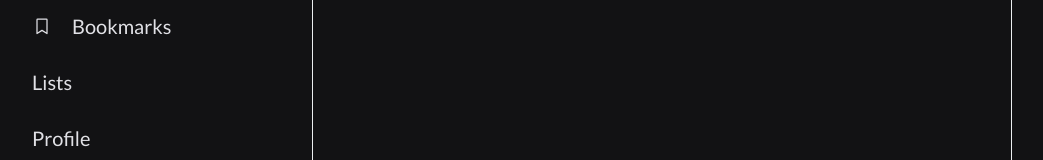
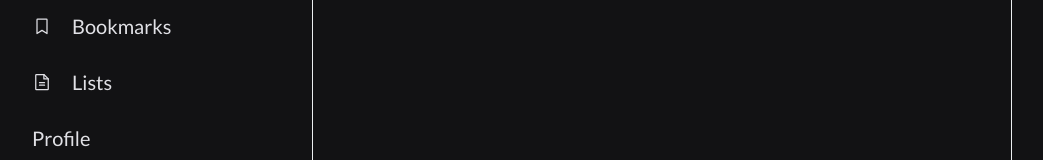
Before and after one commit to AlexMarquesAlves/ui-twitter, a Next.js app: page / in a window 1280 px wide. Shown: the part 298-458 px from the top of the page, without its empty margins (128-1171 px from the left). Built offline with nearby package versions, Linux system fonts and the light colour scheme.

Commit message:
feat: added new fileText icon from phosphor-react

```diff
--- a/src/templates/Home/index.tsx
+++ b/src/templates/Home/index.tsx
@@ -2,7 +2,9 @@
 import Head from 'next/head'
 import {
   Bell,
-  BookmarkSimple, Envelope, Hash,
+  BookmarkSimple, Envelope,
+  FileText,
+  Hash,
   House
 } from 'phosphor-react'
 import { Content, Layout, MainNavigation, NewTweet, Sidebar } from './styles'
@@ -36,7 +38,7 @@ function Home() {
               <BookmarkSimple /> Bookmarks
             </a>
             <a href="">
-              Lists
+              <FileText /> Lists
             </a>
             <a href="">
               Profile
```
